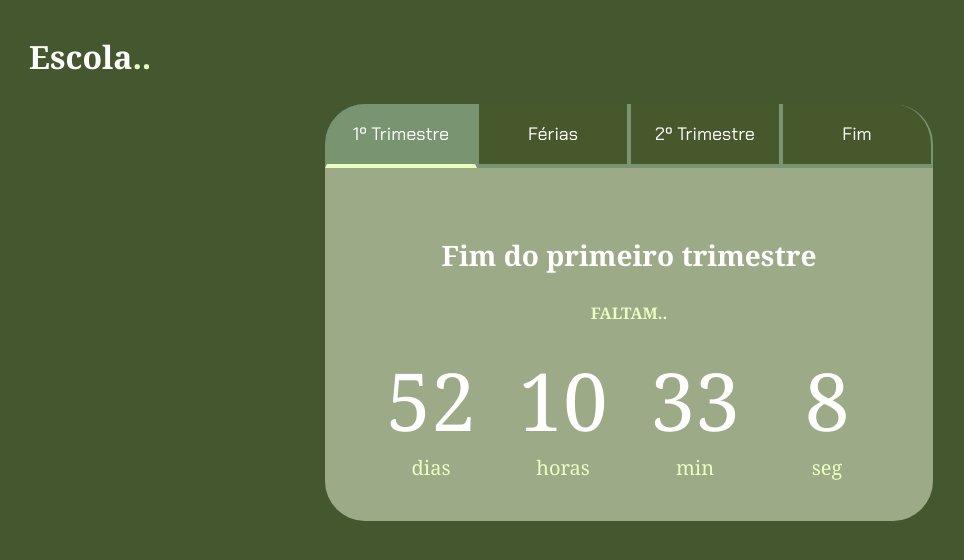
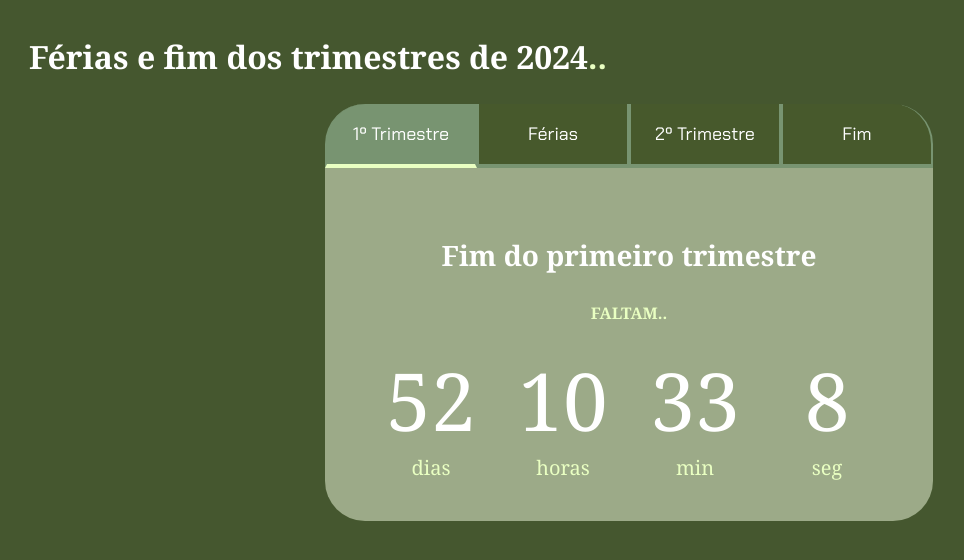
Before and after one commit to plomxv/paloma-1tri-p2, a plain HTML site: page index.html in a window 1280 px wide. Shown: the whole page, without its empty margins (11-975 px from the left). Drawn offline with Linux system fonts and the light colour scheme.

Commit message:
Add files via upload

```diff
--- a/index.html
+++ b/index.html
@@ -4,13 +4,13 @@
 <head>
     <meta charset="UTF-8">
     <meta name="viewport" content="width=device-width, initial-scale=1.0">
-    <title>Meus objetivos do ano</title>
+    <title>Escola</title>
     <link rel="stylesheet" href="style.css">
 </head>
 
 <body>
     <section class="conteudo-principal">
-        <h2 class="titulo-principal">Escola<span>..</span></h2>
+        <h2 class="titulo-principal">Férias e fim dos trimestres de 2024<span>..</span></h2>
         <div class="conteudo">
             <div class="botoes">
                 <button class="botao ativo">1º Trimestre</button>
```
